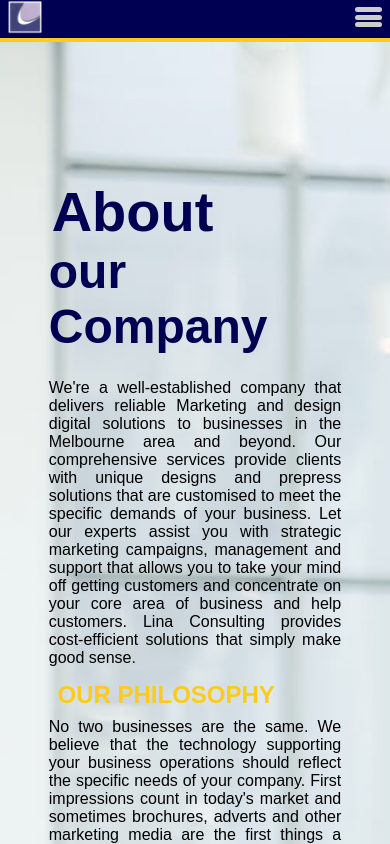
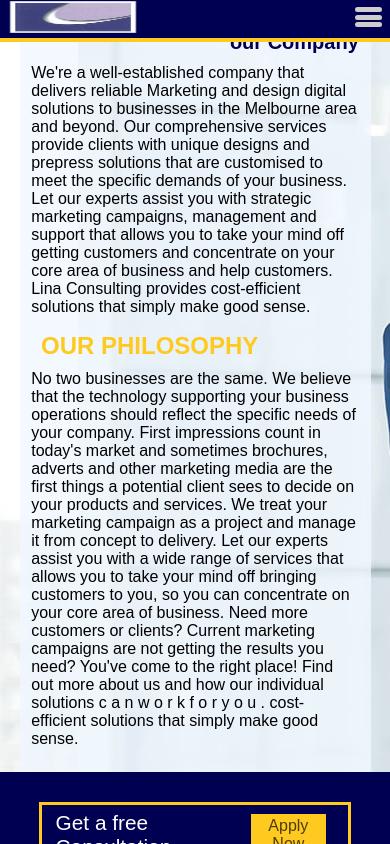
Before and after one commit to borigendiego/linaconsulting, a React (Create React App) app: page /about in a window 390 px wide. Shown: the top 844 px of the page. Built offline with nearby package versions, Linux system fonts and the light colour scheme; a web font is replaced by a local one.

Commit message:
About changes and logo fixes

```diff
--- a/src/components/about/about.scss
+++ b/src/components/about/about.scss
@@ -2,39 +2,27 @@
 
 .about-section {
   background-image: url('../../assets/images/about-us-image.jpg');
-  background-size: cover;
+  background-position-x: 20vw;
 }
 
-.about-content {
-  width: 25%;
-  text-align: justify;
-  margin-left: 10%;
-  padding-top: 14vh;
-
+.about-text_container {
+  width: 45%;
+  padding: 2% 3%;
+  background-color: #f0f8ffc9;
+  position: relative;
+  bottom: 10%;
 }
 
-.logo-title {
-  display: flex;
-  flex-wrap: wrap;
-  position: relative;
-  bottom: 1rem;
+
+.about-title {
+  margin: 10% 0;
 }
 
-.about-title {
+.about-title h1 {
   font-family: $title-font-family;
-  display: flex;
-  align-items: flex-end;
-  margin-left: 1%;
-  font-size: 3.5rem;
-  justify-content: flex-end;
-  width: 84%;
   color: $main-blue;
-}
-
-.about-title-one {
-  font-family: $title-font-family;
-  font-size: 3rem;
-  color: $main-blue;
+  text-align: right;
+  font-size: clamp(20px, 4vw, 40px);
 }
 
 .about-title-two {
@@ -57,11 +45,12 @@
     padding-top: 50%;
   }
 
-  .logo-title {
+  .about-title, .logo-title {
     display: inline;
   }
 
-  .about-title {
-    display: inline;
+  .about-text_container {
+    width: 90%;
+    margin: auto;
   }
 }
--- a/src/components/about/index.js
+++ b/src/components/about/index.js
@@ -2,17 +2,17 @@ import React from 'react';
 //Css
 import './about.scss';
 //constants
-import {ABOUT_TEXT_ONE, ABOUT_TEXT_TWO} from './constants';
+import { ABOUT_TEXT_ONE, ABOUT_TEXT_TWO } from './constants';
 //icon
 import Consultation from '../common/Consultation';
 
 const About = () => {
     return(
         <div className={'about-section'}>
-            <div className={'about-content'}>
-                <div className={'logo-title'}>
-                    <h1 className={'about-title'}>About</h1>
-                    <h2 className={'about-title-one'}>our Company</h2>
+            <div className={'about-text_container'}>
+                <div className={'about-title'}>
+                    <h1>About</h1>
+                    <h1>our Company</h1>
                 </div>
                 <p className={'about-text'}>{ABOUT_TEXT_ONE}</p>
                 <h2 className={'about-title-two'}>OUR PHILOSOPHY</h2>
--- a/src/components/banner/index.js
+++ b/src/components/banner/index.js
@@ -12,7 +12,7 @@ const Banner = () => {
             </div>
             <p className={'banner-text'}>
                 GRAPHIC DESIGN AND DIGITAL PROJECT
-                MANAGMENT CONSULTING TO DELIVER
+                MANAGEMENT CONSULTING TO DELIVER
                 YOUR BUSINESS NEEDS.
             </p>
         </div>
--- a/src/components/header/header.scss
+++ b/src/components/header/header.scss
@@ -20,7 +20,7 @@
     position: relative;
     .header-image {
       transition: all 600ms;
-      height: 10vh;
+      width: 30%;
     }
   }
 }
@@ -28,6 +28,8 @@
 .header-image-wrapper {
   left: 8%;
   position: absolute;
+  width: 180px;
+  max-width: 18vw;
 }
 
 #large-screen-menu {
@@ -78,12 +80,14 @@
     }
   }
 }
+.header-image { width: 100%; }
 
-@media (min-width: $md-screen) {  .header-image { height: 22vh; }  }
+@media (max-width: $md-screen) {
+  #large-screen-menu { display: none; }
+  .header-image-wrapper { max-width: 130px; }
+}
 
 @media (max-width: $xs-screen) {
-  #large-screen-menu { display: none; }
-
   .header-wrapper.sticky {
     .header-image { height: 5vh !important; }
   }
--- a/src/components/header/index.js
+++ b/src/components/header/index.js
@@ -8,9 +8,7 @@ import { HEADER_LINKS } from './constants';
 import './header.scss';
 //Images
 import logo from '../../assets/images/logo.png';
-import {
-    Link
-} from 'react-router-dom';
+import { Link } from 'react-router-dom';
 
 const Header = ({ disableSticky }) => {
     return (
--- a/src/css/common-styles.scss
+++ b/src/css/common-styles.scss
@@ -1,24 +1,4 @@
 @import 'variables.scss';
-
-* {
-  box-sizing: border-box;
-  margin: 0;
-  padding: 0;
-}
-
-html {
-  scroll-behavior: smooth;
-}
-
-a {
-  text-decoration: none;
-  color: $basic-font-color;
-  font-family: $title-font-family;
-
-  &:hover {
-    text-decoration: underline;
-  }
-}
 
 @mixin tile_container {
   padding: 2%;
--- a/src/index.scss
+++ b/src/index.scss
@@ -24,7 +24,7 @@ p, label {
 
 h1 {
   color: $white-color;
-  font-size: clamp(50px, 6vw, 64px);
+  font-size: clamp(40px, 6vw, 64px);
 }
 
 h3 {
@@ -38,7 +38,7 @@ p {
 a {
   text-decoration: none;
   color: $basic-font-color;
-  font-family: $main-font;
+  font-family: $title-font-family;
 
   &:hover {
     text-decoration: underline;
@@ -47,9 +47,14 @@ a {
 
 .page-title {
   display: inline-block;
-  font-family: $title-font-family;
   text-align: right;
   position: relative;
-  left: 6%;
+  left: calc(100vw - 92%);
   top: 12%;
 }
+
+@media (max-width: $md-screen) {
+  .page-title {
+
+  }
+}
```
